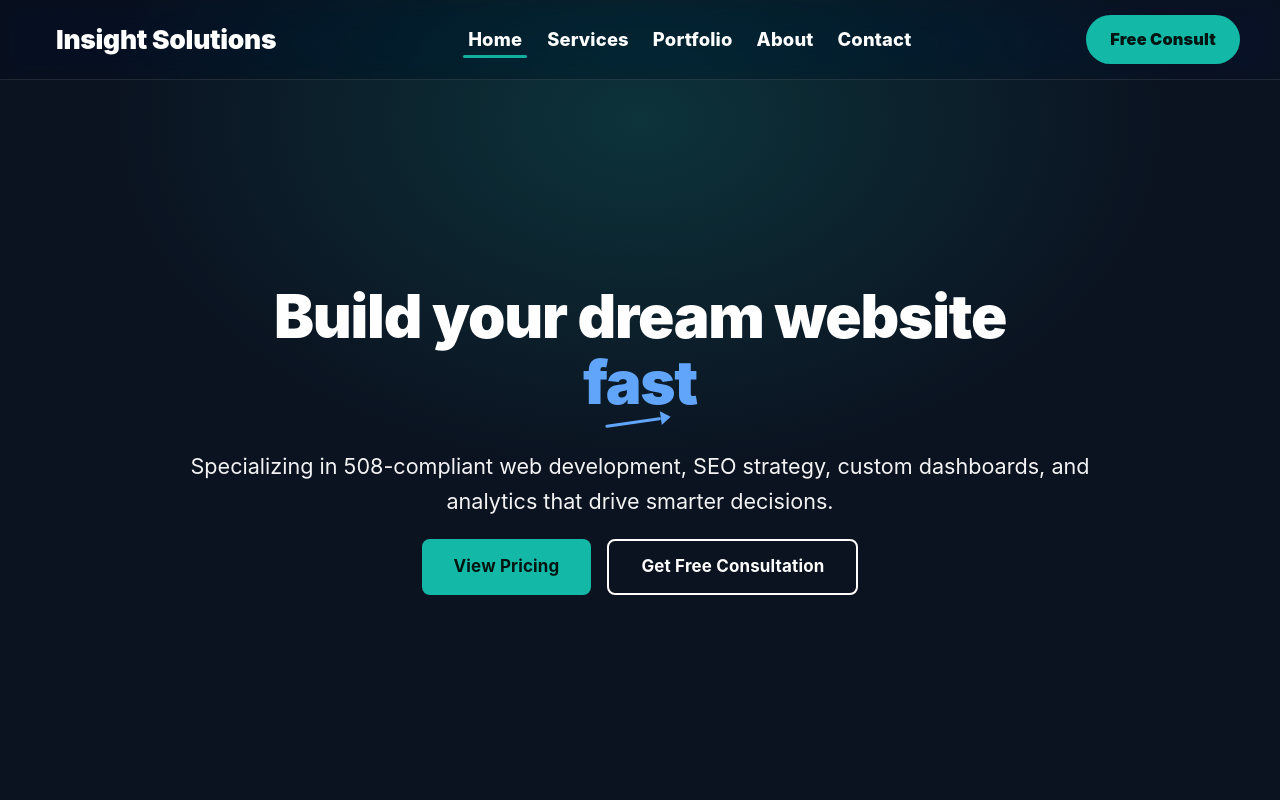
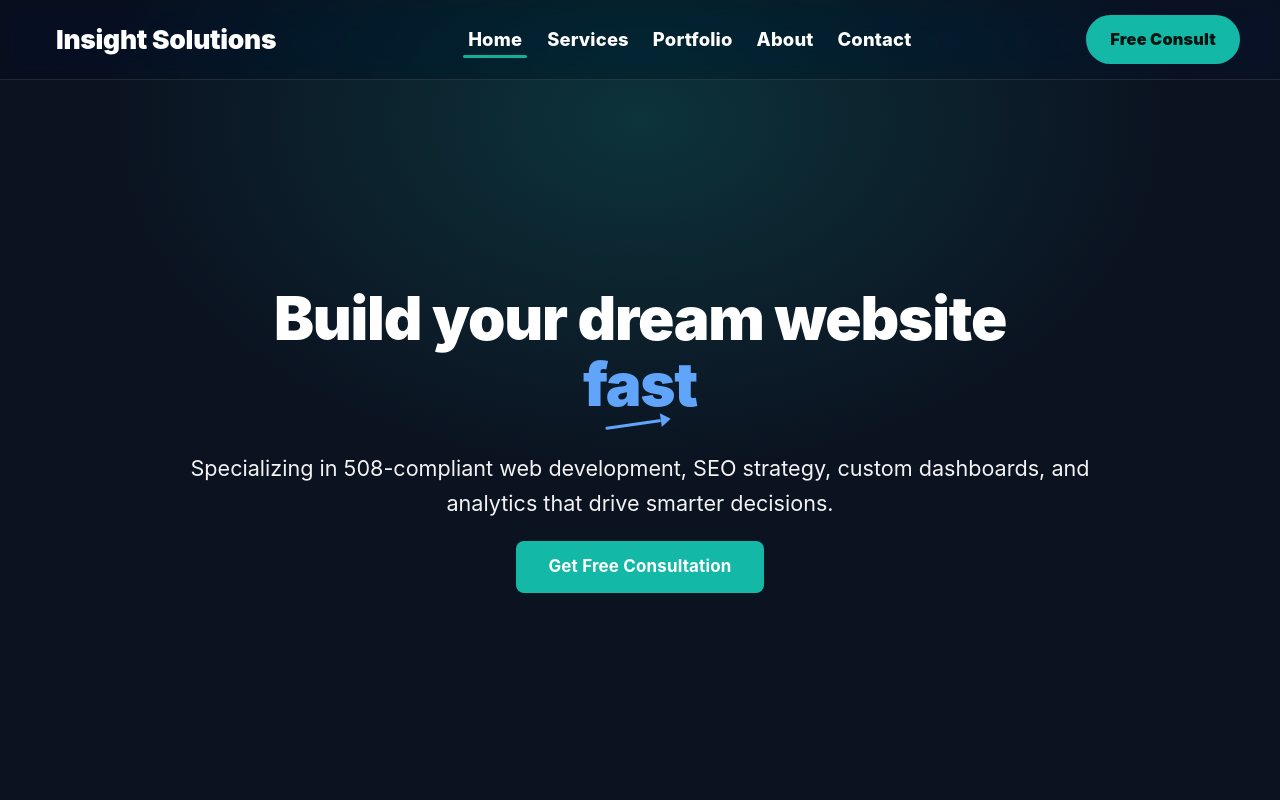
Before and after one commit to nicholemcgrew/insight-solutions, a React (Vite) app: page / in a window 1280 px wide. Shown: the top 800 px of the page. Built offline with nearby package versions, Linux system fonts and the light colour scheme; the HTML template or start-up script is replaced by a standard one.

Commit message:
removed pricing from hero

```diff
--- a/src/components/sections/Hero.tsx
+++ b/src/components/sections/Hero.tsx
@@ -520,7 +520,7 @@ const Hero = () => {
                   mt: { xs: 2.5, md: 3 },
                 }}
               >
-                <Button
+                {/* <Button
                   variant="contained"
                   color="secondary"
                   size="large"
@@ -533,10 +533,11 @@ const Hero = () => {
                   }}
                 >
                   View Pricing
-                </Button>
+                </Button> */}
 
                 <Button
-                  variant="outlined"
+                variant="contained"
+                  color="secondary"
                   size="large"
                   component="a"
                   href="/?cta=true#contact"
```
